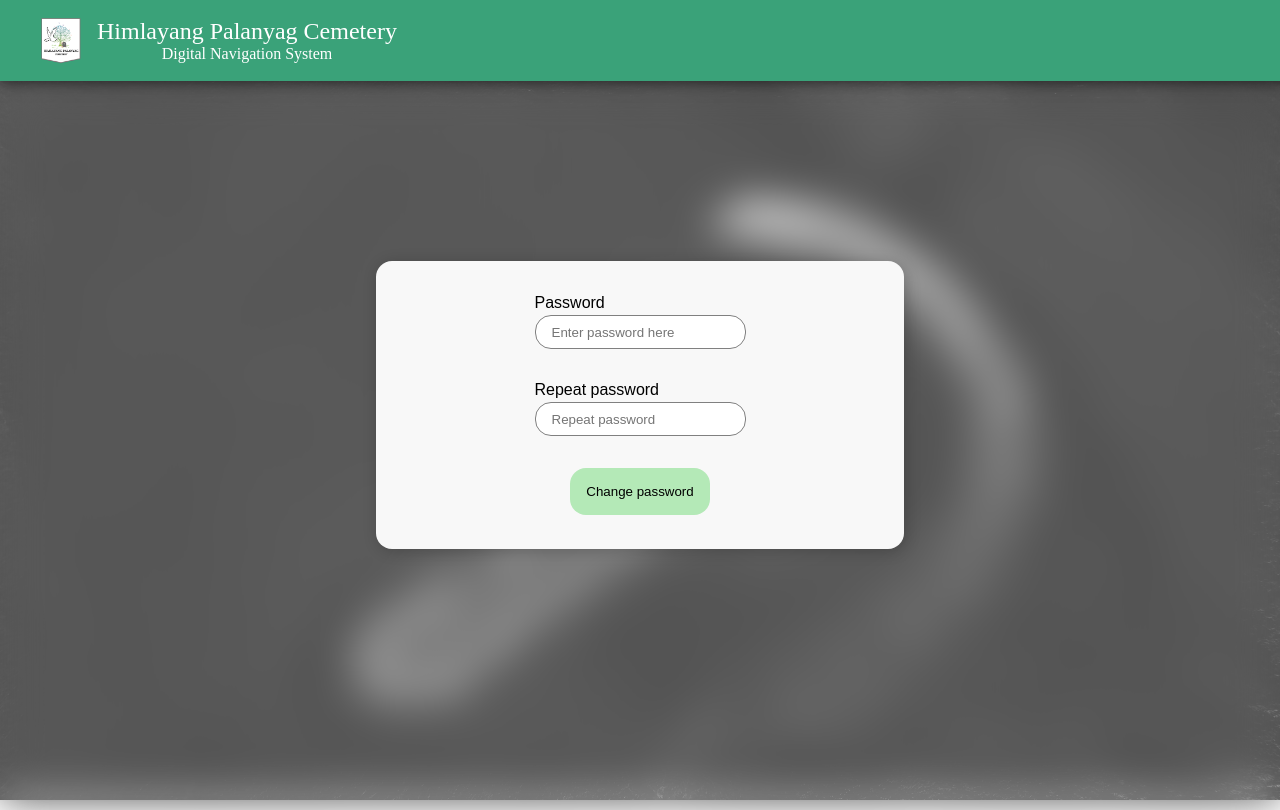
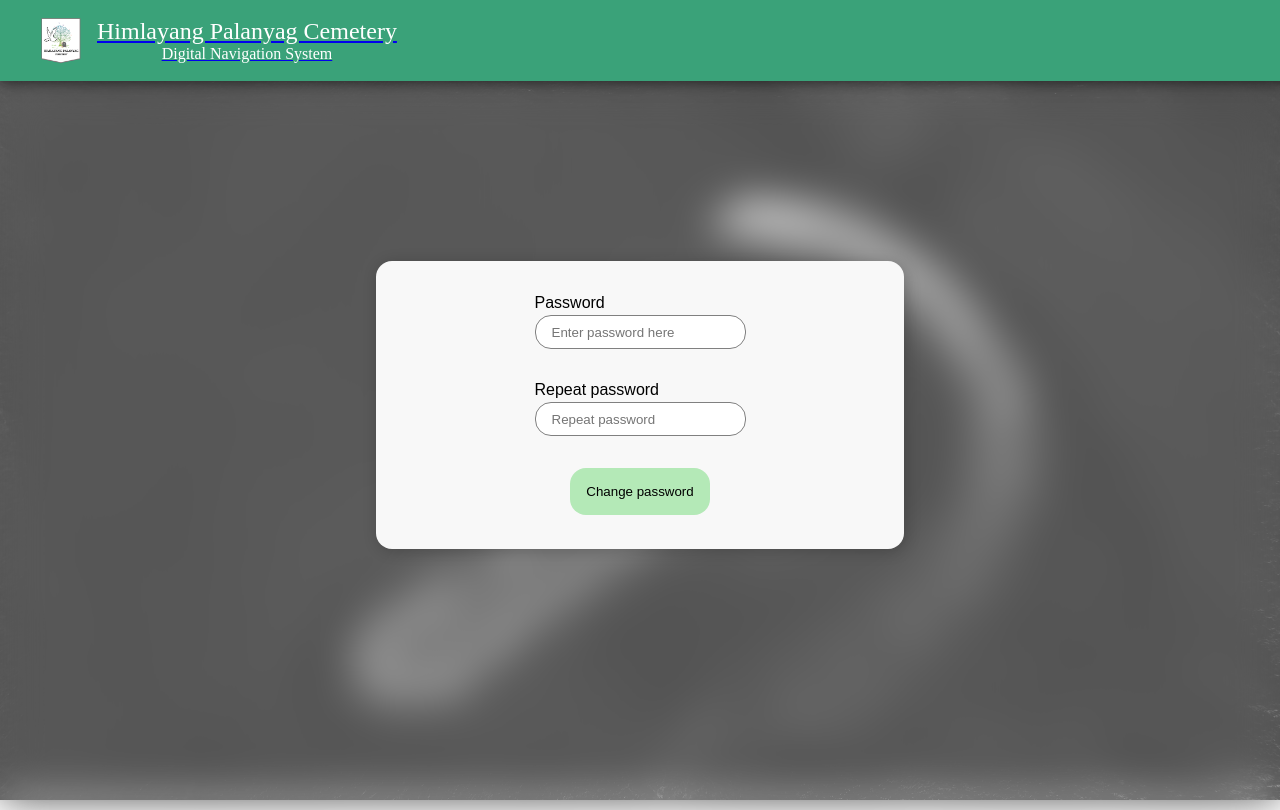
Before and after one commit to standwall5/palanyag-heroku, a PHP site: page /reset-password.php?token=1 in a window 1280 px wide. Run offline with PHP 8.4, Linux system fonts and the light colour scheme; some libraries are stand-ins or nearby versions.

Commit message:
Update navigation links to wrap brand container in anchor tags for better accessibility

```diff
--- a/index.php
+++ b/index.php
@@ -103,10 +103,10 @@ if ($_SERVER["REQUEST_METHOD"] == "POST") {
 <body id="htmlBody">
     <nav>
         <div class="menu-icon" id="menu-icon" onclick="toggleMenu()">☰</div>
-        <div class="brand-container">
+        <a href="index.php" class="brand-container">
             <img src="res/images/hp-logo.png" width="49" />
             <h2 class="brand-title">Himlayang Palanyag Cemetery <span>Digital Navigation System</span></h2>
-        </div>
+        </a>
     </nav>
 
     <!-- Sidebar -->
--- a/reset-password.php
+++ b/reset-password.php
@@ -103,10 +103,10 @@ $token = $_GET['token'];
 <body>
     <div class="background-image grayscale"></div>
     <nav>
-        <div class="brand-container">
+        <a href="index.php" class="brand-container">
             <img src="res/images/hp-logo.png" width="49" />
             <h2 class="brand-title">Himlayang Palanyag Cemetery <span>Digital Navigation System</span></h2>
-        </div>
+        </a>
     </nav>
     <div class="main-content">
         <div class="reset-container">
```
